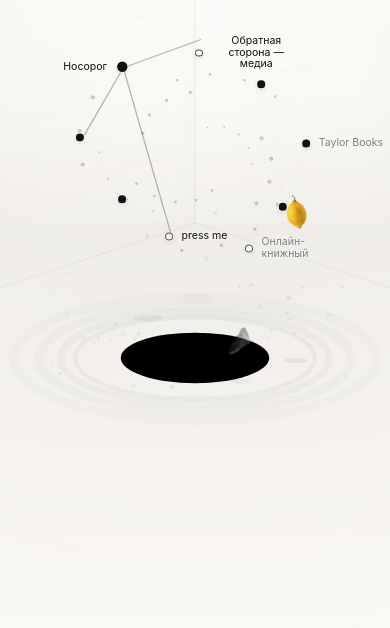
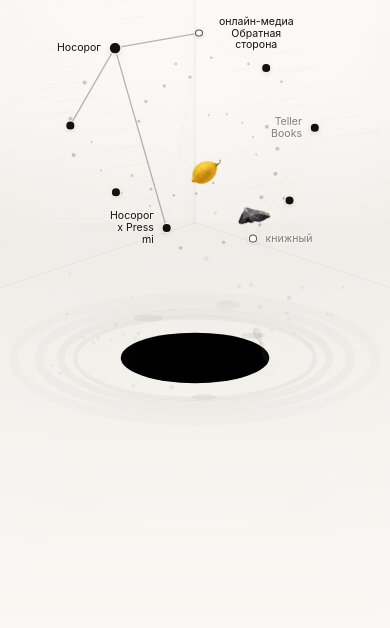
Before and after one commit to Nikiau12/obratnaya-storona, a website built with Vite: page index.html in a window 390 px wide. Shown: the part 216-844 px from the top of the page. Built offline with nearby package versions, Linux system fonts and the light colour scheme.

Commit message:
Refine mobile constellation and objects
Co-authored-by: Nukita <Kotrelevnikita@gmail.com>

```diff
--- a/src/main.js
+++ b/src/main.js
@@ -8,6 +8,9 @@ const objectSpecs = [
   { type: "lemon", width: 0.64, height: 0.64, duration: 15.8 },
   { type: "stone", width: 0.68, height: 0.68, duration: 16.9 },
   { type: "propeller", width: 0.76, height: 0.76, duration: 13.6 },
+  { type: "glass", width: 0.66, height: 0.76, duration: 17.6 },
+  { type: "rook", width: 0.5, height: 0.74, duration: 18.4 },
+  { type: "lightning", width: 0.5, height: 0.82, duration: 15.1 },
 ];
 
 const assetPath = (path) => `${import.meta.env.BASE_URL}${path}`;
@@ -16,14 +19,17 @@ const assetUrls = {
   lemon: assetPath("assets/object-lemon.webp"),
   stone: assetPath("assets/object-stone.webp"),
   propeller: assetPath("assets/object-propeller.webp"),
+  glass: assetPath("assets/object-glass.webp?v=3"),
+  rook: assetPath("assets/object-rook.webp"),
+  lightning: assetPath("assets/object-lightning.webp?v=3"),
 };
 
 const nodes = [
   { id: "signal", title: "Носорог", description: "", kind: "project", status: "live" },
-  { id: "flicker", title: "Taylor Books", description: "", kind: "project", status: "live" },
-  { id: "residents", title: "Обратная сторона — медиа", description: "", kind: "project", status: "upcoming" },
-  { id: "showcase", title: "Онлайн-книжный", description: "", kind: "project", status: "upcoming" },
-  { id: "word", title: "press me", description: "", kind: "project", status: "upcoming" },
+  { id: "flicker", title: "Teller Books", description: "", kind: "project", status: "live" },
+  { id: "residents", title: "онлайн-медиа Обратная сторона", description: "", kind: "project", status: "upcoming" },
+  { id: "showcase", title: "книжный", description: "", kind: "project", status: "upcoming" },
+  { id: "word", title: "Носорог х Press mi", description: "", kind: "project", status: "live" },
   { id: "day", title: "", description: "", kind: "placeholder", status: "placeholder" },
   { id: "archive", title: "", description: "", kind: "placeholder", status: "placeholder" },
   { id: "about", title: "", description: "", kind: "placeholder", status: "placeholder" },
@@ -58,7 +64,7 @@ const compactLayout = {
 // of one another; regular phones continue to use the radial layout above.
 const shortPhoneLayout = {
   signal: { x: 0.25, y: 0.12 }, residents: { x: 0.49, y: 0.08 }, contact: { x: 0.69, y: 0.16 },
-  archive: { x: 0.19, y: 0.45 }, day: { x: 0.39, y: 0.42 }, flicker: { x: 0.72, y: 0.46 },
+  archive: { x: 0.19, y: 0.45 }, day: { x: 0.39, y: 0.42 }, flicker: { x: 0.72, y: 0.54 },
   word: { x: 0.3, y: 0.8 }, showcase: { x: 0.53, y: 0.78 }, about: { x: 0.72, y: 0.82 },
 };
 
@@ -69,7 +75,7 @@ root.innerHTML = `
     <section class="intro" aria-labelledby="page-title">
       <p class="kicker">независимое медиа</p>
       <h1 id="page-title">Обратная сторона</h1>
-      <p class="lede">Онлайн-издание о литературе, визуальном искусстве и культурных инициативах, падающих в затемненную область процесса.</p>
+      <p class="lede">Независимый издательский проект, констелляция книжных практик.</p>
     </section>
     <nav class="node-layer" aria-label="Проекты Обратной стороны">
       <svg class="constellation-points" aria-hidden="true"></svg>
@@ -106,7 +112,7 @@ const particles = Array.from({ length: 74 }, (_, i) => ({
   height: (i % 9) / 10,
 }));
 const fallingObjects = objectSpecs.map((spec, index) => ({
-  ...spec, index, offset: index * 0.23, direction: index % 2 ? -1 : 1,
+  ...spec, index, offset: index / objectSpecs.length, direction: index % 2 ? -1 : 1,
 }));
 
 let width = 1;
@@ -457,7 +463,7 @@ function getObjectState(item, time, m) {
     item, cycle, redshift, behind: Math.sin(angle) < 0,
     x, y,
     groundX, groundY, angle,
-    rotation: tumble,
+    rotation: item.type === "lightning" ? 0 : tumble,
     scale: (0.8 - observedFall * 0.27) * (width < 640 ? 0.86 : 1),
     alpha: Math.exp(-4.8 * redshift * redshift),
   };
@@ -530,12 +536,23 @@ function layoutGraph() {
     nodeButtons[index].classList.toggle("is-connected", connected.has(node.id));
   });
 
+  // Labels can wrap and dots use different visual sizes at each breakpoint.
+  // Measure the rendered dot itself so every connection lands on its true
+  // centre instead of relying on a desktop-sized magic offset.
+  const anchors = new Map(nodes.map((node, index) => {
+    const dotRect = nodeButtons[index].querySelector(".node-dot").getBoundingClientRect();
+    return [node.id, {
+      x: dotRect.left + dotRect.width * 0.5,
+      y: dotRect.top + dotRect.height * 0.5,
+    }];
+  }));
+
   nodeLines.setAttribute("viewBox", `0 0 ${width} ${height}`);
   nodeLines.replaceChildren(...edges.map(([from, to], index) => {
-    const a = positions.get(from); const b = positions.get(to);
+    const a = anchors.get(from); const b = anchors.get(to);
     const line = document.createElementNS("http://www.w3.org/2000/svg", "line");
-    line.setAttribute("x1", a.x + 6); line.setAttribute("y1", a.y + 6);
-    line.setAttribute("x2", b.x + 6); line.setAttribute("y2", b.y + 6);
+    line.setAttribute("x1", a.x); line.setAttribute("y1", a.y);
+    line.setAttribute("x2", b.x); line.setAttribute("y2", b.y);
     if (from === activeNodeId || to === activeNodeId) line.setAttribute("class", "is-lit");
     line.style.transitionDelay = isCompact() ? `${(index % 3) * 70}ms` : "0ms";
     return line;
@@ -636,6 +653,14 @@ function moveGraphGesture(event) {
     const [a, b] = [...mobileGraph.pointers.values()];
     const distance = Math.hypot(b.x - a.x, b.y - a.y);
     mobileGraph.scale = clamp(mobileGraph.pinchScale * distance / Math.max(1, mobileGraph.pinchDistance), 1, 2.4);
+    if (mobileGraph.scale <= 1.001) {
+      mobileGraph.offsetX = 0;
+      mobileGraph.offsetY = 0;
+    } else {
+      const limit = Math.min(width, height) * (mobileGraph.scale - 0.8) * 0.25;
+      mobileGraph.offsetX = clamp(mobileGraph.offsetX, -limit, limit);
+      mobileGraph.offsetY = clamp(mobileGraph.offsetY, -limit * 0.55, limit * 0.55);
+    }
   }
   mobileGraph.lastGestureAt = Date.now();
   layoutGraph();
--- a/src/styles.css
+++ b/src/styles.css
@@ -185,7 +185,7 @@ h1 {
   border-radius: 50%;
   background: #111111;
   box-shadow: none;
-  transition: width 130ms ease-out, height 130ms ease-out, transform 130ms ease-out;
+  transition: transform 130ms ease-out;
 }
 
 .node-label.is-upcoming .node-dot {
@@ -249,9 +249,7 @@ h1 {
 }
 
 .node-label.is-active .node-dot {
-  width: 0.95rem;
-  height: 0.95rem;
-  transform: scale(1.04);
+  transform: scale(1.3);
 }
 
 .node-label.is-active .node-text,
@@ -383,6 +381,25 @@ h1 {
 }
 
 @media (max-width: 639px) {
+  .node-label[data-id="word"],
+  .node-label[data-id="flicker"] {
+    gap: 0;
+  }
+
+  .node-label[data-id="word"] .node-text,
+  .node-label[data-id="flicker"] .node-text {
+    position: absolute;
+    right: calc(100% + 0.55rem);
+    text-align: right;
+  }
+
+  .node-label[data-id="word"].is-active .node-text,
+  .node-label[data-id="flicker"].is-active .node-text,
+  .node-label[data-id="word"]:hover .node-text,
+  .node-label[data-id="flicker"]:hover .node-text {
+    transform: translateX(-0.08rem);
+  }
+
   .node-status {
     left: 1rem;
     font-size: 0.48rem;
@@ -435,8 +452,7 @@ h1 {
   }
 
   .node-label.is-active .node-dot {
-    width: 0.62rem;
-    height: 0.62rem;
+    transform: scale(1.3);
   }
 
   .node-text {
```
Also changed, not shown: public/assets/object-glass.webp (added), public/assets/object-lightning.webp (added), public/assets/object-rook.webp (added).
